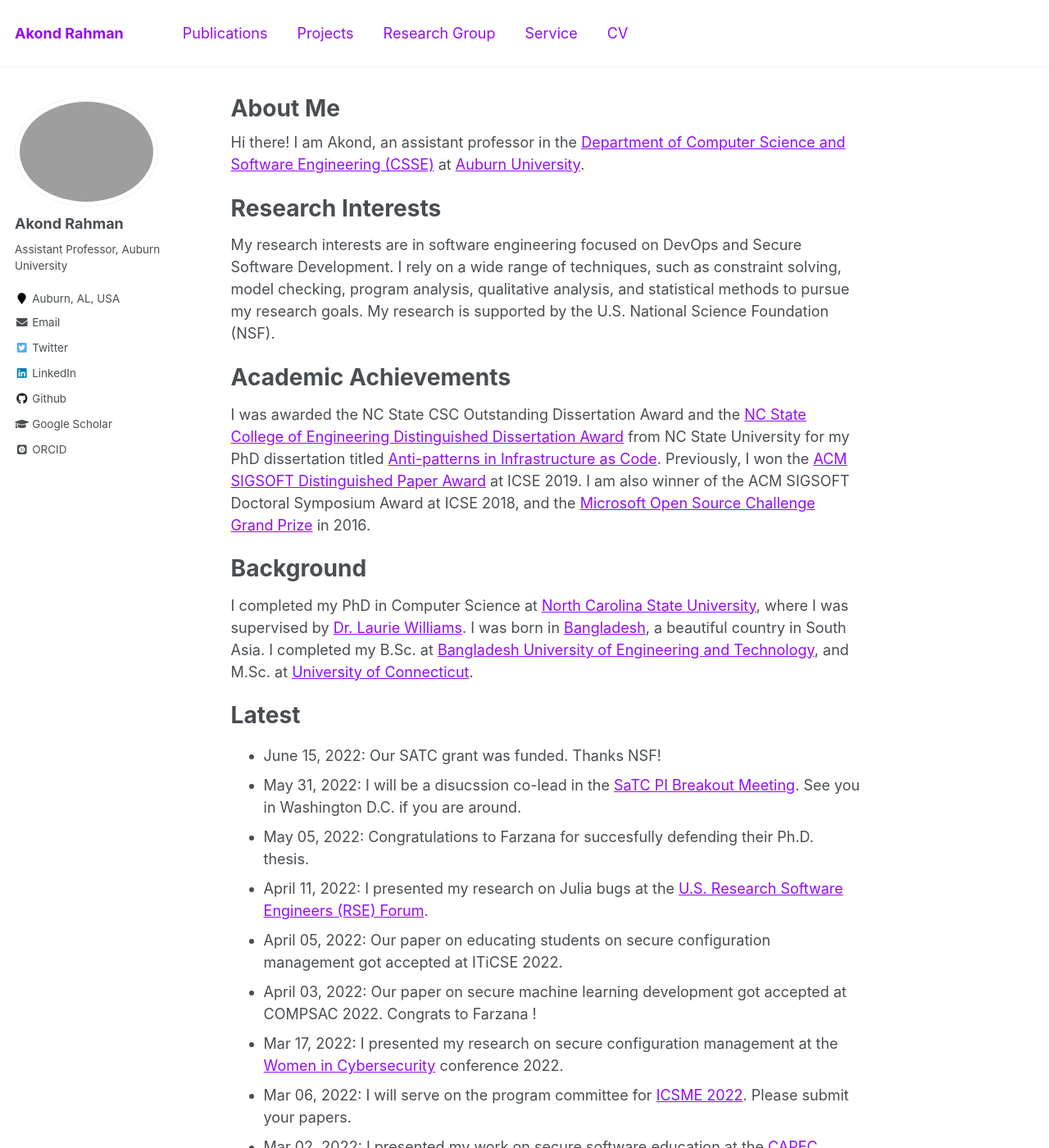
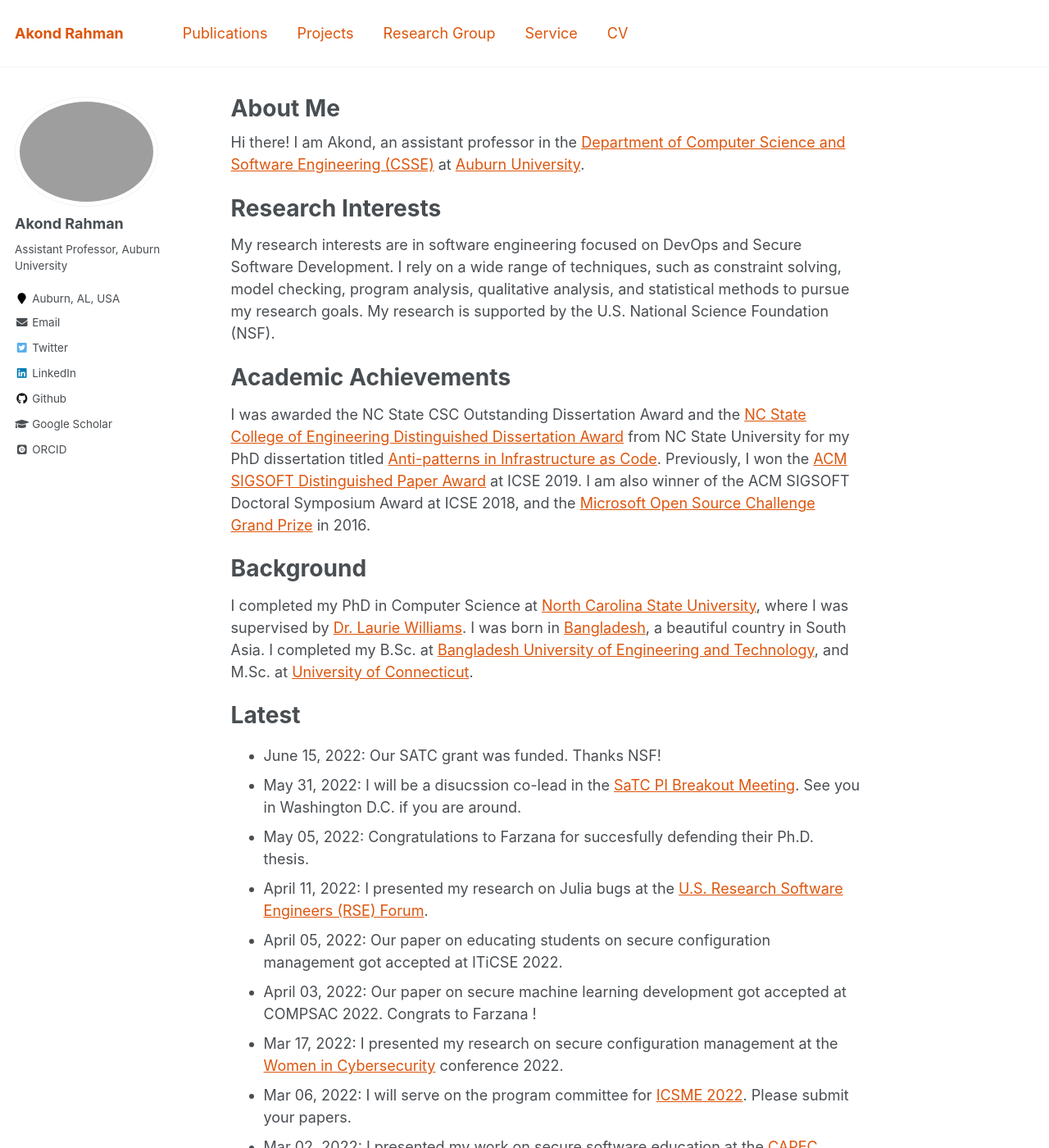
Before and after one commit to akondrahman/akondrahman.github.io, a Jekyll site: the page built from _pages/about.md, in a window 1280 px wide and 1400 px high. Shown: the whole window at 82% size. Built offline with Jekyll 4.4.1, drawn with Linux system fonts in a browser that asks for light colours; some web fonts are replaced.

Commit message:
auburn color change

```diff
--- a/_sass/_variables.scss
+++ b/_sass/_variables.scss
@@ -66,7 +66,9 @@ $success-color              : #62c462;
 $warning-color              : #f89406;
 $danger-color               : #ee5f5b;
 // $info-color                 : #52adc8;
-$info-color                 : #950cf7;
+// $info-color                 : #950cf7;
+// https://jayrobwilliams.com/posts/2020/07/customizing-website/
+$info-color                 : #dd550c;
 
 /* brands */
 $behance-color              : #1769FF;
```
